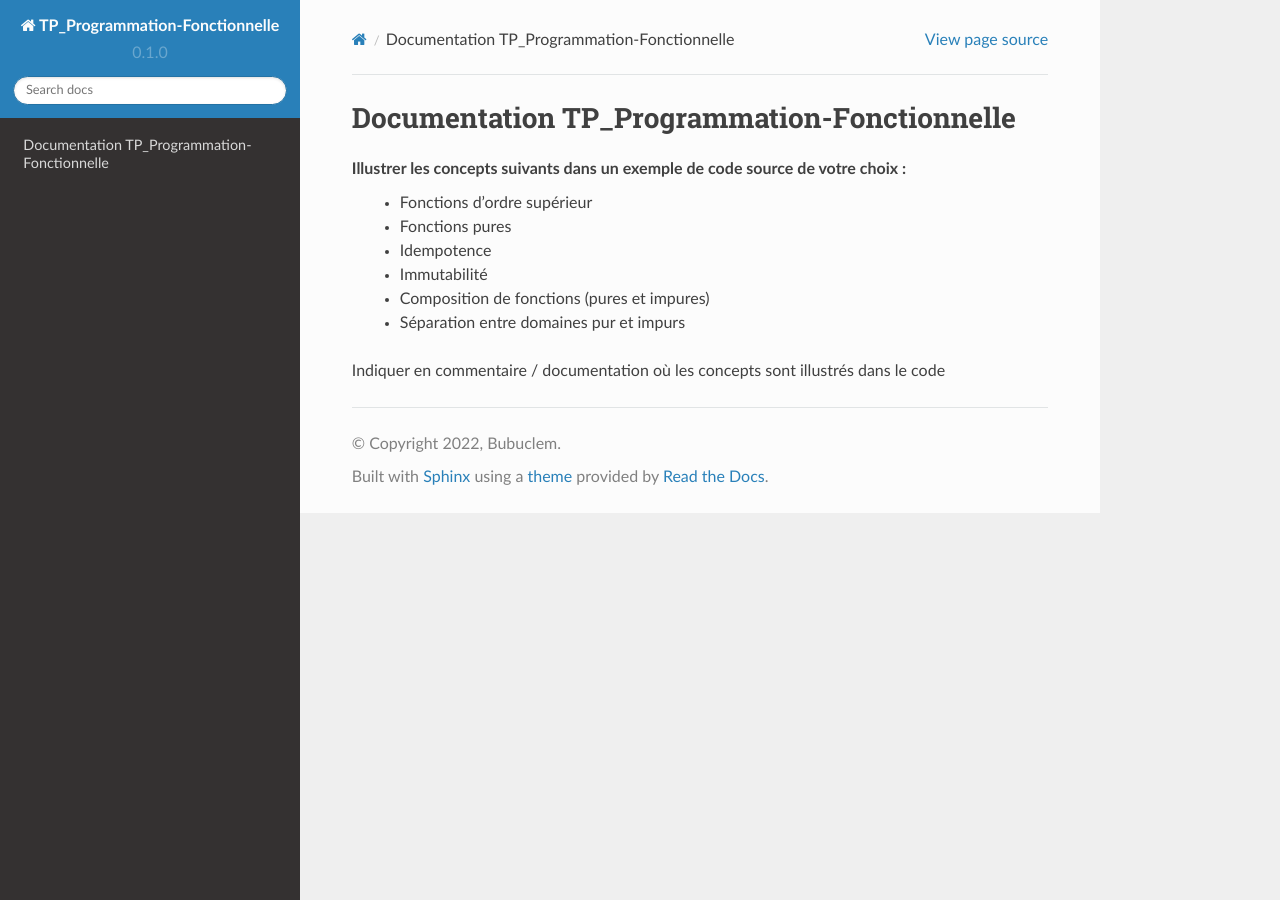
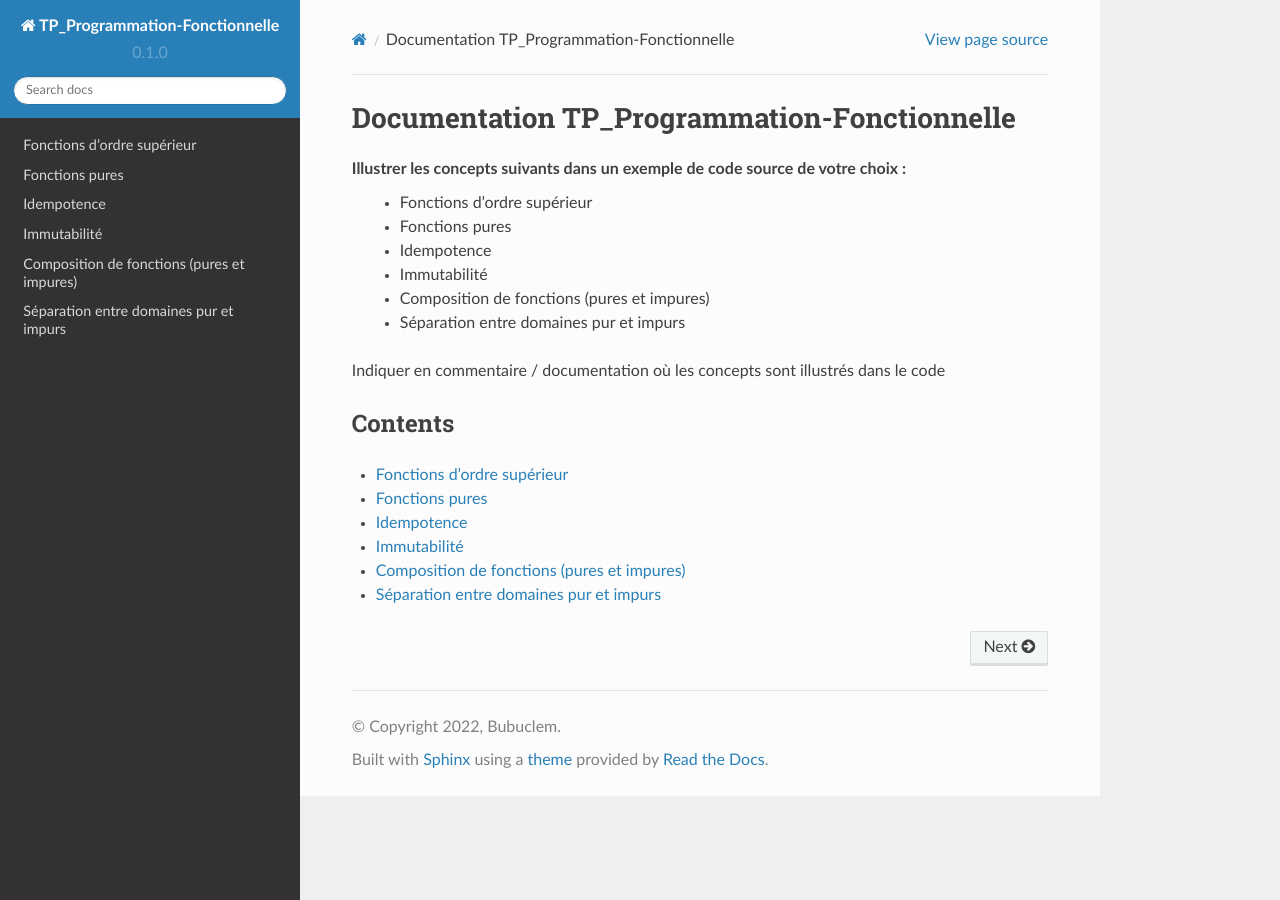
Before and after one commit to Bubuclem/TP_Programmation-Fonctionnelle, a Sphinx documentation site: the page built from docs/source/index.rst, in a window 1280 px wide. Built offline with Sphinx 7.4.7 and the Read the Docs theme 2.0.0, drawn with Linux system fonts in a browser that asks for light colours.

Commit message:
Update docs

```diff
--- /dev/null
+++ b/docs/source/composition.rst
@@ -0,0 +1,2 @@
+Composition de fonctions (pures et impures)
+===========================================
--- /dev/null
+++ b/docs/source/idempotence.rst
@@ -0,0 +1,2 @@
+Idempotence
+===========
--- /dev/null
+++ b/docs/source/immutabilité.rst
@@ -0,0 +1,2 @@
+Immutabilité
+============
--- a/docs/source/index.rst
+++ b/docs/source/index.rst
@@ -10,3 +10,15 @@ Illustrer les concepts suivants dans un exemple de code source de votre choix :
     • Séparation entre domaines pur et impurs
 
 Indiquer en commentaire / documentation où les concepts sont illustrés dans le code
+
+Contents
+--------
+
+.. toctree::
+
+   ordresuperieur
+   pures
+   idempotence
+   immutabilité
+   composition
+   separation
--- /dev/null
+++ b/docs/source/ordresuperieur.rst
@@ -0,0 +1,2 @@
+Fonctions d’ordre supérieur
+===========================
--- /dev/null
+++ b/docs/source/pures.rst
@@ -0,0 +1,2 @@
+Fonctions pures
+===============
--- /dev/null
+++ b/docs/source/separation.rst
@@ -0,0 +1,2 @@
+Séparation entre domaines pur et impurs
+=======================================
```
